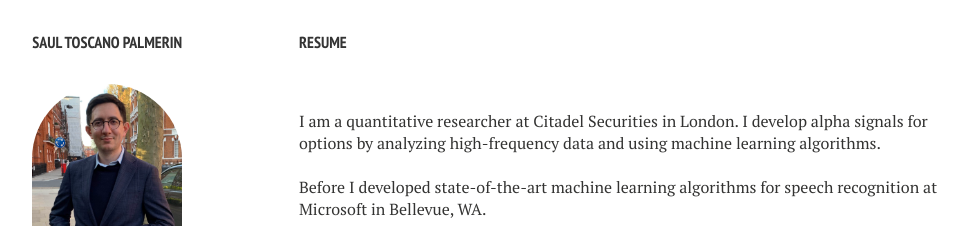
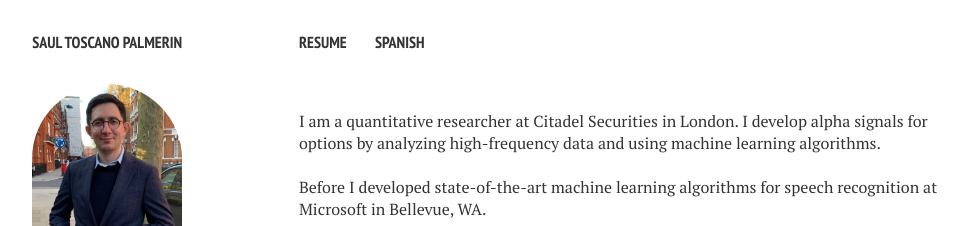
Before and after one commit to toscanosaul/saul, a Jekyll site: the page built from index.md, in a window 1280 px wide. Shown: the top 226 px of the page, without its empty margins (21-989 px from the left). Built offline with Jekyll 4.4.1, drawn with Linux system fonts in a browser that asks for light colours; nearby versions of some CDN libraries.

Commit message:
Update _config.yml

```diff
--- a/_config.yml
+++ b/_config.yml
@@ -33,7 +33,8 @@ google_analytics: UA-112463254-1
 links:
   - title: Resume
     url: /resume.pdf
-
+  - title: Spanish
+    url: /espanol/
 
 # http://en.wikipedia.org/wiki/List_of_tz_database_time_zones
 timezone:    Europe/London
```
